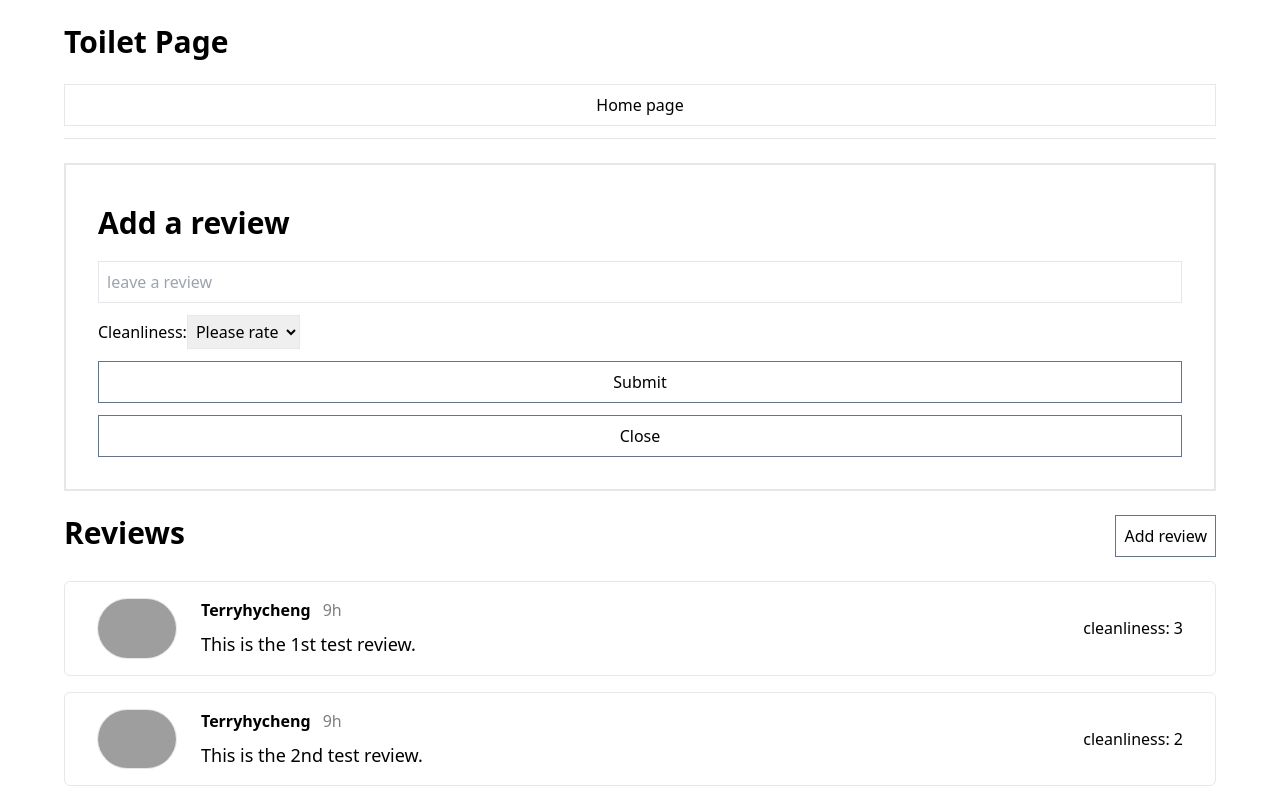
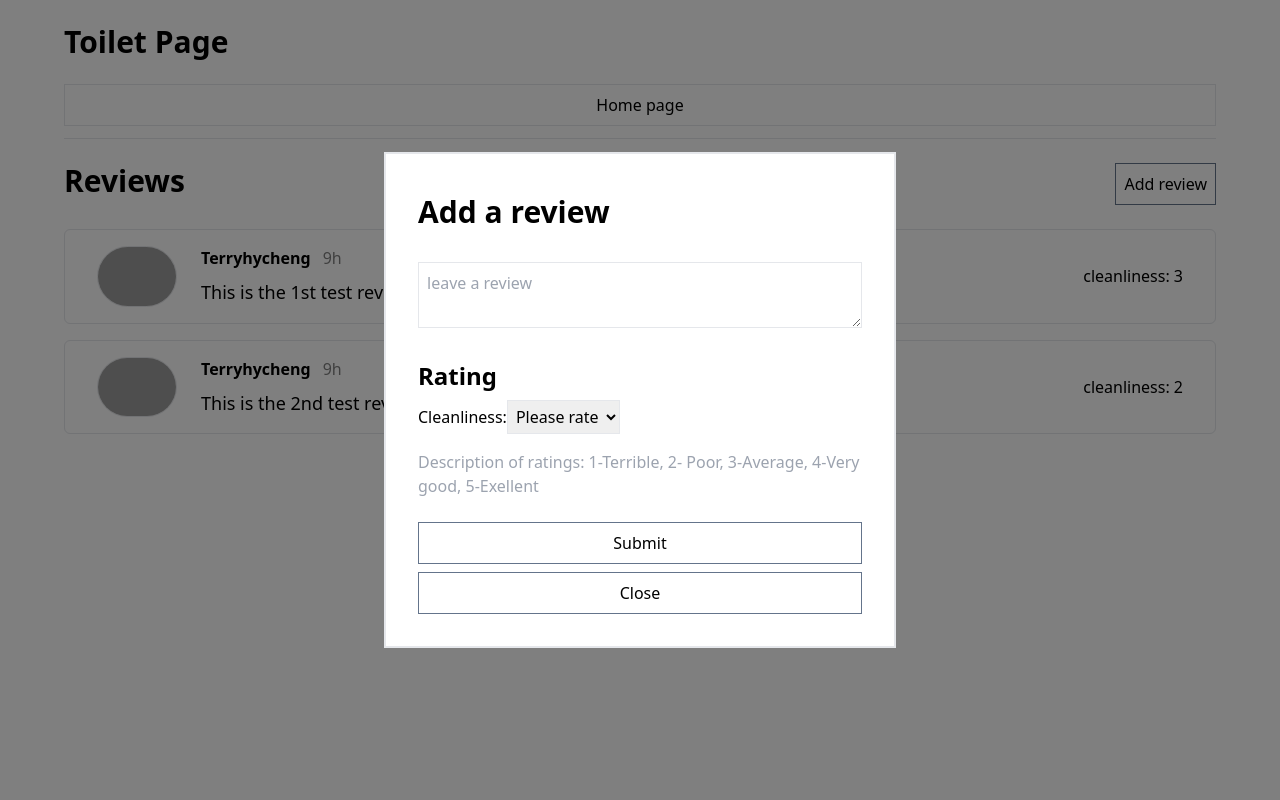
Before and after one commit to AmberG31/Potty-pal, a React (Create React App) app in the folder frontend/: page /toilet/1 in a window 1280 px wide. Both pictures are taken after a click on the button "Add review". Built offline with nearby package versions, Linux system fonts and the light colour scheme; grey boxes are pictures that could not be loaded.

Commit message:
Added styles to the modal

```diff
--- a/frontend/src/components/AddReviewModal.js
+++ b/frontend/src/components/AddReviewModal.js
@@ -15,19 +15,22 @@ const AddReviewModal = ({ setIsModal }) => {
   };
 
   return (
-    <>
+    <div
+      data-cy="reviewModal"
+      className="fixed top-0 left-0 bg-black bg-opacity-50 h-[100vh] w-full flex  justify-center items-center z-10"
+    >
       <form
         onSubmit={submitHandler}
-        className="flex flex-col gap-3 my-6 border-2 p-8"
+        className="flex flex-col gap-6 border-2 p-8 mx-2 bg-white w-full xl:w-[40vw] lg:min-h-[40vh] justify-between"
       >
         <h2 className="text-3xl font-bold my-2">Add a review</h2>
-        <input
+        <textarea
           ref={contentRef}
-          type="text"
-          className="border p-2"
+          className="border p-2 flex-1"
           placeholder="leave a review"
         />
         <div>
+          <h3 className="text-2xl font-bold my-2">Rating</h3>
           <label htmlFor="cleanliness">Cleanliness:</label>
           <select
             id="cleanliness"
@@ -44,7 +47,12 @@ const AddReviewModal = ({ setIsModal }) => {
             <option value="4">4</option>
             <option value="4">5</option>
           </select>
+          <p className="mt-4 text-gray-400">
+            Description of ratings: 1-Terrible, 2- Poor, 3-Average, 4-Very good,
+            5-Exellent
+          </p>
         </div>
+        <div className="flex flex-col gap-2">
           <button type="submit" className="border border-slate-500 p-2">
             Submit
           </button>
@@ -55,8 +63,9 @@ const AddReviewModal = ({ setIsModal }) => {
           >
             Close
           </button>
+        </div>
       </form>
-    </>
+    </div>
   );
 };
 
```
Lines whose indentation alone changed are shown as unchanged.
